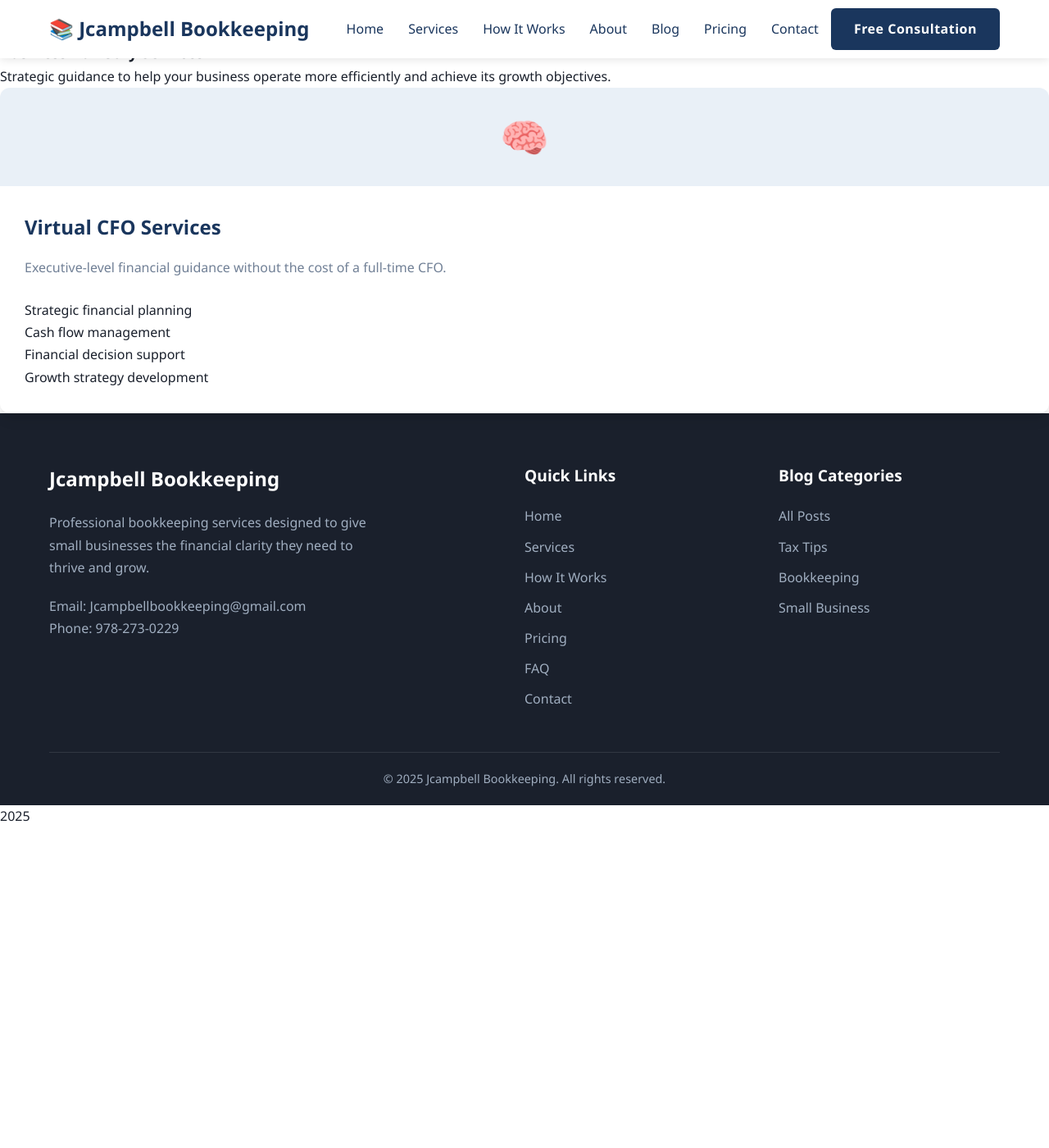
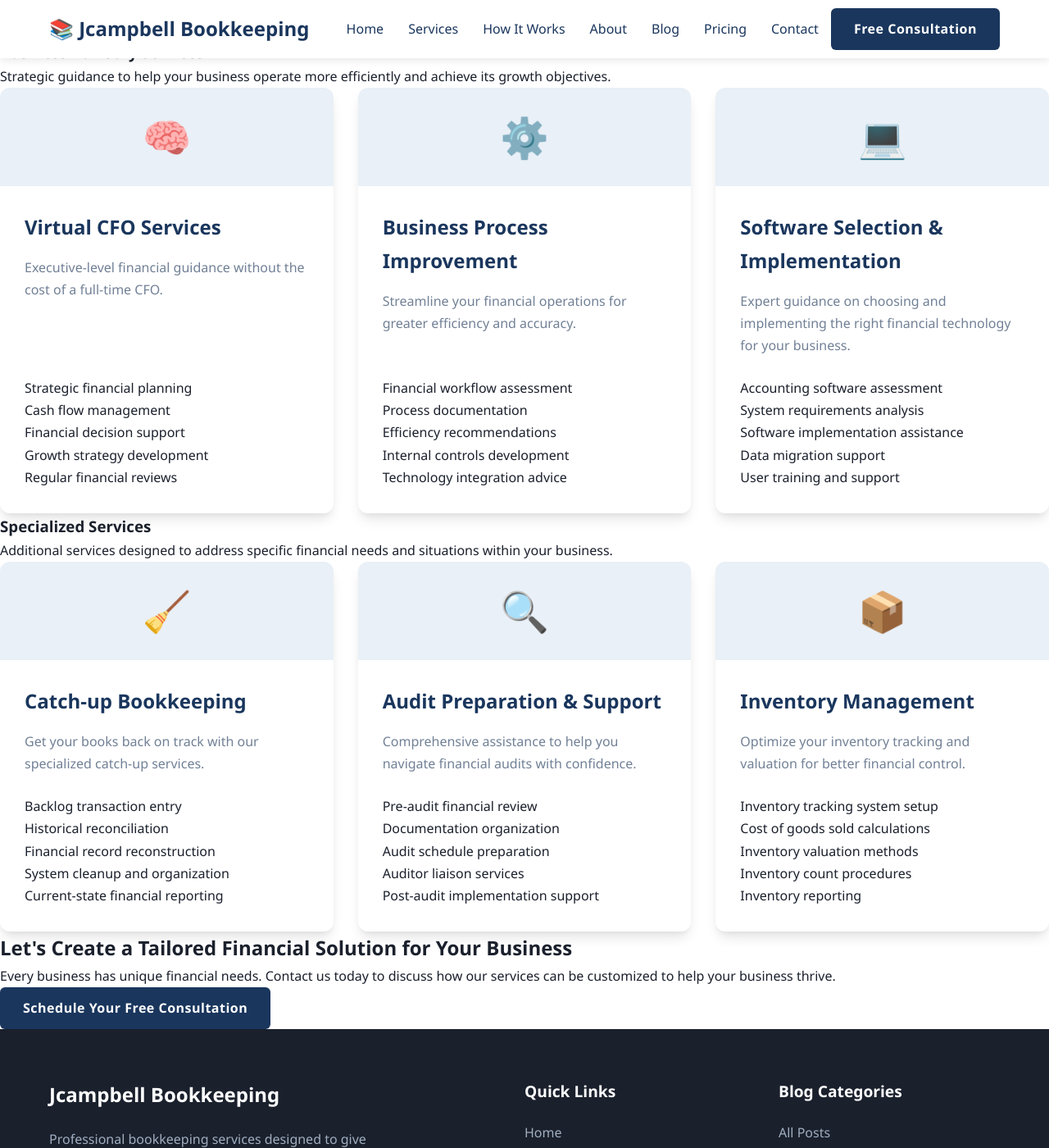
Before and after one commit to jcampbell9724/jcampbell-bookkeeping, a Jekyll site: the page built from services.md, in a window 1280 px wide and 1400 px high, scrolled down 3496 px. Shown: the whole window at 82% size. Built offline with Jekyll 4.4.1, drawn with Linux system fonts in a browser that asks for light colours; before the commit the page ends 4505 px from its top, so only the background shows below that.

Commit message:
Update services.md

```diff
--- a/services.md
+++ b/services.md
@@ -370,3 +370,107 @@ description: Comprehensive bookkeeping services, financial analysis, tax prepara
                         <li>Cash flow management</li>
                         <li>Financial decision support</li>
                         <li>Growth strategy development</li>
+                        <li>Regular financial reviews</li>
+                    </ul>
+                </div>
+            </div>
+
+            <div class="service-card">
+                <div class="service-icon">
+                    ⚙️
+                </div>
+                <div class="service-content">
+                    <h3>Business Process Improvement</h3>
+                    <p>Streamline your financial operations for greater efficiency and accuracy.</p>
+                    <ul>
+                        <li>Financial workflow assessment</li>
+                        <li>Process documentation</li>
+                        <li>Efficiency recommendations</li>
+                        <li>Internal controls development</li>
+                        <li>Technology integration advice</li>
+                    </ul>
+                </div>
+            </div>
+
+            <div class="service-card">
+                <div class="service-icon">
+                    💻
+                </div>
+                <div class="service-content">
+                    <h3>Software Selection & Implementation</h3>
+                    <p>Expert guidance on choosing and implementing the right financial technology for your business.</p>
+                    <ul>
+                        <li>Accounting software assessment</li>
+                        <li>System requirements analysis</li>
+                        <li>Software implementation assistance</li>
+                        <li>Data migration support</li>
+                        <li>User training and support</li>
+                    </ul>
+                </div>
+            </div>
+        </div>
+
+        <!-- Specialized Services -->
+        <h3 id="specialized" class="category-title">Specialized Services</h3>
+        <p class="category-desc">Additional services designed to address specific financial needs and situations within your business.</p>
+
+        <div class="services-grid">
+            <div class="service-card">
+                <div class="service-icon">
+                    🧹
+                </div>
+                <div class="service-content">
+                    <h3>Catch-up Bookkeeping</h3>
+                    <p>Get your books back on track with our specialized catch-up services.</p>
+                    <ul>
+                        <li>Backlog transaction entry</li>
+                        <li>Historical reconciliation</li>
+                        <li>Financial record reconstruction</li>
+                        <li>System cleanup and organization</li>
+                        <li>Current-state financial reporting</li>
+                    </ul>
+                </div>
+            </div>
+
+            <div class="service-card">
+                <div class="service-icon">
+                    🔍
+                </div>
+                <div class="service-content">
+                    <h3>Audit Preparation & Support</h3>
+                    <p>Comprehensive assistance to help you navigate financial audits with confidence.</p>
+                    <ul>
+                        <li>Pre-audit financial review</li>
+                        <li>Documentation organization</li>
+                        <li>Audit schedule preparation</li>
+                        <li>Auditor liaison services</li>
+                        <li>Post-audit implementation support</li>
+                    </ul>
+                </div>
+            </div>
+
+            <div class="service-card">
+                <div class="service-icon">
+                    📦
+                </div>
+                <div class="service-content">
+                    <h3>Inventory Management</h3>
+                    <p>Optimize your inventory tracking and valuation for better financial control.</p>
+                    <ul>
+                        <li>Inventory tracking system setup</li>
+                        <li>Cost of goods sold calculations</li>
+                        <li>Inventory valuation methods</li>
+                        <li>Inventory count procedures</li>
+                        <li>Inventory reporting</li>
+                    </ul>
+                </div>
+            </div>
+        </div>
+
+        <div class="cta-section">
+            <h2>Let's Create a Tailored Financial Solution for Your Business</h2>
+            <p>Every business has unique financial needs. Contact us today to discuss how our services can be customized to help your business thrive.</p>
+            <a href="{{ site.baseurl }}/#contact" class="btn">Schedule Your Free Consultation</a>
+        </div>
+    </div>
+</div>
```
